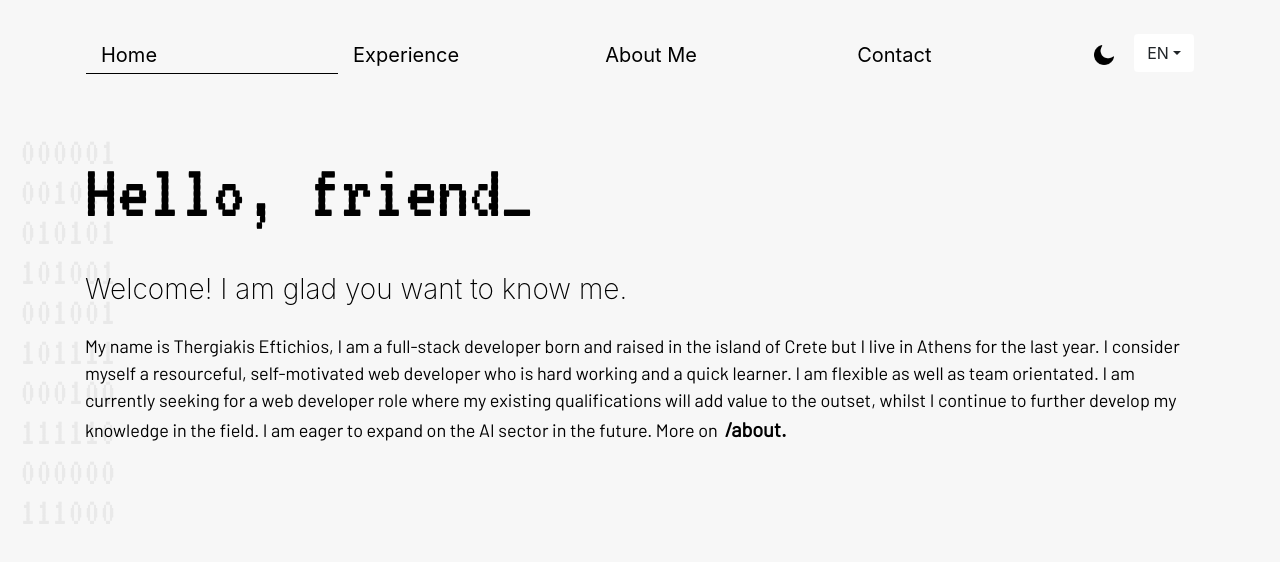
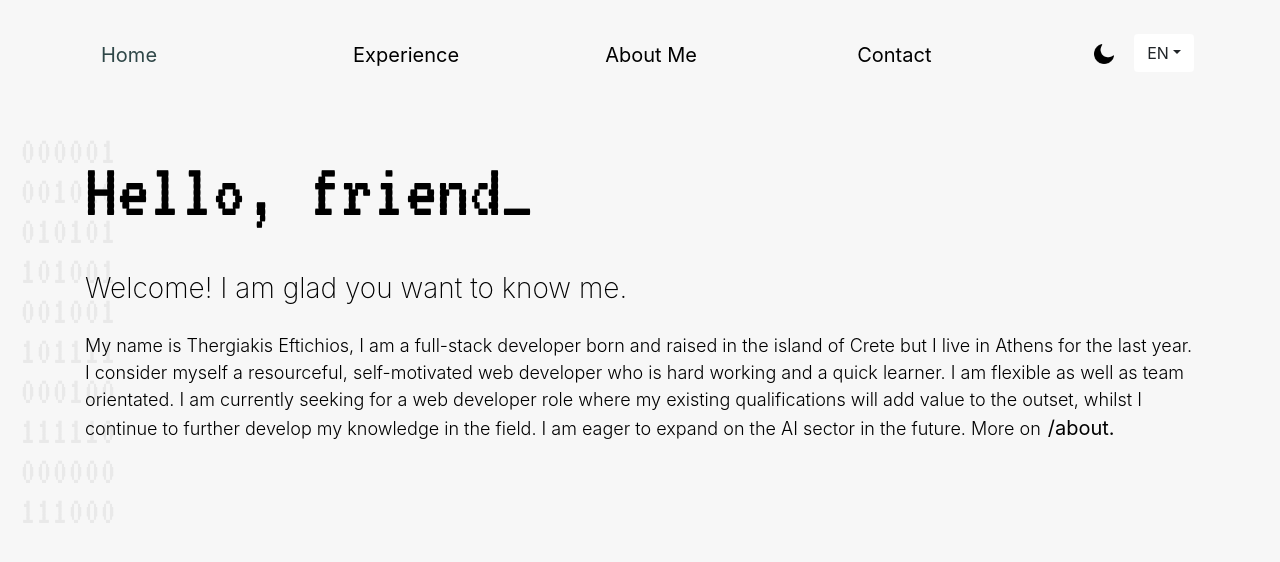
Before and after one commit to iamtheef/portfolio, a React (Create React App) app: page / in a window 1280 px wide. Shown: the top 562 px of the page. Built offline with nearby package versions, Linux system fonts and the light colour scheme.

Commit message:
Fixed colors a bit

```diff
--- a/public/index.html
+++ b/public/index.html
@@ -11,7 +11,7 @@
       rel="stylesheet"
     />
     <link
-      href="https://fonts.googleapis.com/css2?family=Barlow&display=swap"
+      href="https://fonts.googleapis.com/css2?family=Nanum+Gothic&display=swap"
       rel="stylesheet"
     />
     <link rel="manifest" href="%PUBLIC_URL%/manifest.json" />
--- a/src/Components/Experience.tsx
+++ b/src/Components/Experience.tsx
@@ -50,7 +50,7 @@ const Experience: React.FC = () => {
           <ul>
             {WORK_EXP.map((exp: any, index: number) => (
               <li key={index}>
-                <b style={{ fontFamily: "Barlow", fontSize: "20px" }}>
+                <b style={{ fontFamily: "Nanum Gothic", fontSize: "20px" }}>
                   {exp.title}{" "}
                 </b>
                 <span>
--- a/src/assets/Languages.js
+++ b/src/assets/Languages.js
@@ -12,15 +12,6 @@ export const content = {
 
     WORK_EXP: [
       {
-        title: "Resitech LTD",
-        period: {
-          text: "Απρίλιος 2021 - Φεβρουάριος 2022",
-          date: { start: "04/21", end: "02/22" },
-        },
-        description:
-          "Ανάπτυξη της πλατφόρμας της Resitech LTD για παρουσίαση NLP και Real Estate δεδομένων σε μορφή γραφημάτων με χρήση τεχνολογιών όπως React.js, Node.js, και Mongo DB σε βάση δεδομένων, καθώς και συλλογή δεδομένων από σελίδες real estate (web scraping).",
-      },
-      {
         title: "Squaredev",
         period: {
           text: "Mάρτιος 2022 - Σήμερα",
@@ -33,7 +24,16 @@ export const content = {
           },
         },
         description:
-          "Ανάπτυξη της πλατφόρμας του Ευρωπαϊκού οργανισμού BOIP για κατοχύρωση δικαιωμάτων άλλων οργανισμών και εταιρειών ως εξωτερικός σύμβουλος στην Ιntrasoft και σημαντικός παράγοντας στο frontend κομμάτι. Ανάπτυξη του recommendation system Anty, ένα από τα κύρια προιόντα της Squaredev στου οποίου η συμμετοχή ήταν καθοριστίκη καθώς ενεπλάκει σε όλα τα επίπεδα ανάπτυξής του.",
+          "Ανάπτυξη της πλατφόρμας του Ευρωπαϊκού οργανισμού BOIP για κατοχύρωση δικαιωμάτων άλλων οργανισμών και εταιρειών ως εξωτερικός σύμβουλος στην Ιntrasoft και σημαντικός παράγοντας στο frontend κομμάτι. Ανάπτυξη του recommendation system Anty, ένα από τα κύρια προιόντα της Squaredev στου οποίου η συμμετοχή ήταν καθοριστική καθώς ενεπλάκει σε όλα τα επίπεδα ανάπτυξής του.",
+      },
+      {
+        title: "Resitech LTD",
+        period: {
+          text: "Απρίλιος 2021 - Φεβρουάριος 2022",
+          date: { start: "04/21", end: "02/22" },
+        },
+        description:
+          "Ανάπτυξη της πλατφόρμας της Resitech LTD για παρουσίαση NLP και Real Estate δεδομένων σε μορφή γραφημάτων με χρήση τεχνολογιών όπως React.js, Node.js, και Mongo DB σε βάση δεδομένων, καθώς και συλλογή δεδομένων από σελίδες real estate (web scraping).",
       },
     ],
 
@@ -69,15 +69,6 @@ export const content = {
 
     WORK_EXP: [
       {
-        title: "Resitech LTD",
-        period: {
-          text: "Arpil 2021 - February",
-          date: { start: "04/21", end: "02/22" },
-        },
-        description:
-          "Involved in the development of Resitech platform for presenting NLP and real estate analytics data with technologies like React.js, Node.js, and Mongo DB as well as collecting data from Real Estate pages (web scraping).",
-      },
-      {
         title: "Sqauredev",
         period: {
           text: "March 2022 - Today",
@@ -91,6 +82,15 @@ export const content = {
         },
         description:
           "Involved in the development of European organization BOIP platform for rights registration of other organizations as an external consultant in Intrasoft and an important contributor in the frontend part of the project. Also possessed a key role in all phases from the developepent to the release and maintenance of the recommendation system Anty, one of the main products of Squaredev.",
+      },
+      {
+        title: "Resitech LTD",
+        period: {
+          text: "Arpil 2021 - February",
+          date: { start: "04/21", end: "02/22" },
+        },
+        description:
+          "Involved in the development of Resitech platform for presenting NLP and real estate analytics data with technologies like React.js, Node.js, and Mongo DB as well as collecting data from Real Estate pages (web scraping).",
       },
     ],
 
--- a/src/index.css
+++ b/src/index.css
@@ -21,7 +21,7 @@
 
 .navbar-button:hover {
   text-decoration: none;
-  color: rgb(170, 170, 182);
+  color: rgb(107, 151, 153);
 }
 
 .dark-navbar-button {
@@ -30,7 +30,7 @@
 
 .dark-navbar-button:hover {
   text-decoration: none;
-  color: rgb(201, 201, 205);
+  color: rgb(107, 151, 153);
 }
 
 .background {
@@ -199,9 +199,7 @@
   user-select: none;
   opacity: 1;
   font-size: 18px;
-  font-weight: 500;
-  font-family: "Barlow", serif;
-  font-weight: initial;
+  font-weight: 330;
 }
 
 .blink {
@@ -371,15 +369,15 @@ a {
 
 @media screen and (min-width: 601px) {
   .active {
-    border-bottom: 1px solid;
+    color: rgb(47, 71, 72);
     padding-bottom: 3px;
   }
   .active:active {
-    border-bottom: 1px solid;
+    color: rgb(47, 71, 72);
     padding-bottom: 3px;
   }
   .active:hover {
-    border-bottom: 1px solid;
+    color: rgb(107, 151, 153);
     padding-bottom: 3px;
   }
 }
@@ -410,7 +408,6 @@ a {
   background-color: black !important;
   color: #ffffff;
   text-shadow: 0 0 10px #818181;
-  border: 1px solid white !important;
 }
 
 .night-mode-toggle-icon {
@@ -425,7 +422,7 @@ a {
 }
 
 .dark-gradient-bg {
-  background: linear-gradient(338deg, #43013b, #4a8589, #30595c);
+  background: linear-gradient(338deg, #520149, #4a8589, #30595c);
   background-size: 600% 600%;
 
   -webkit-animation: DarkAnimationBG 24s ease infinite;
@@ -468,7 +465,7 @@ a {
 }
 
 .gradient-bg {
-  background: linear-gradient(338deg, #acacac, #9dd8ef, #ffbfbf);
+  background: linear-gradient(338deg, #acacac, #99cde1, #ffb4b4);
   background-size: 600% 600%;
 
   -webkit-animation: WhiteAnimationBG 44s ease infinite;
@@ -519,8 +516,9 @@ a {
 }
 
 .contact-list-item {
+  font-weight: 300;
   cursor: pointer;
 }
 .contact-list-item:hover {
-  color: rgb(201, 201, 205);
+  color: rgb(107, 151, 153);
 }
```
